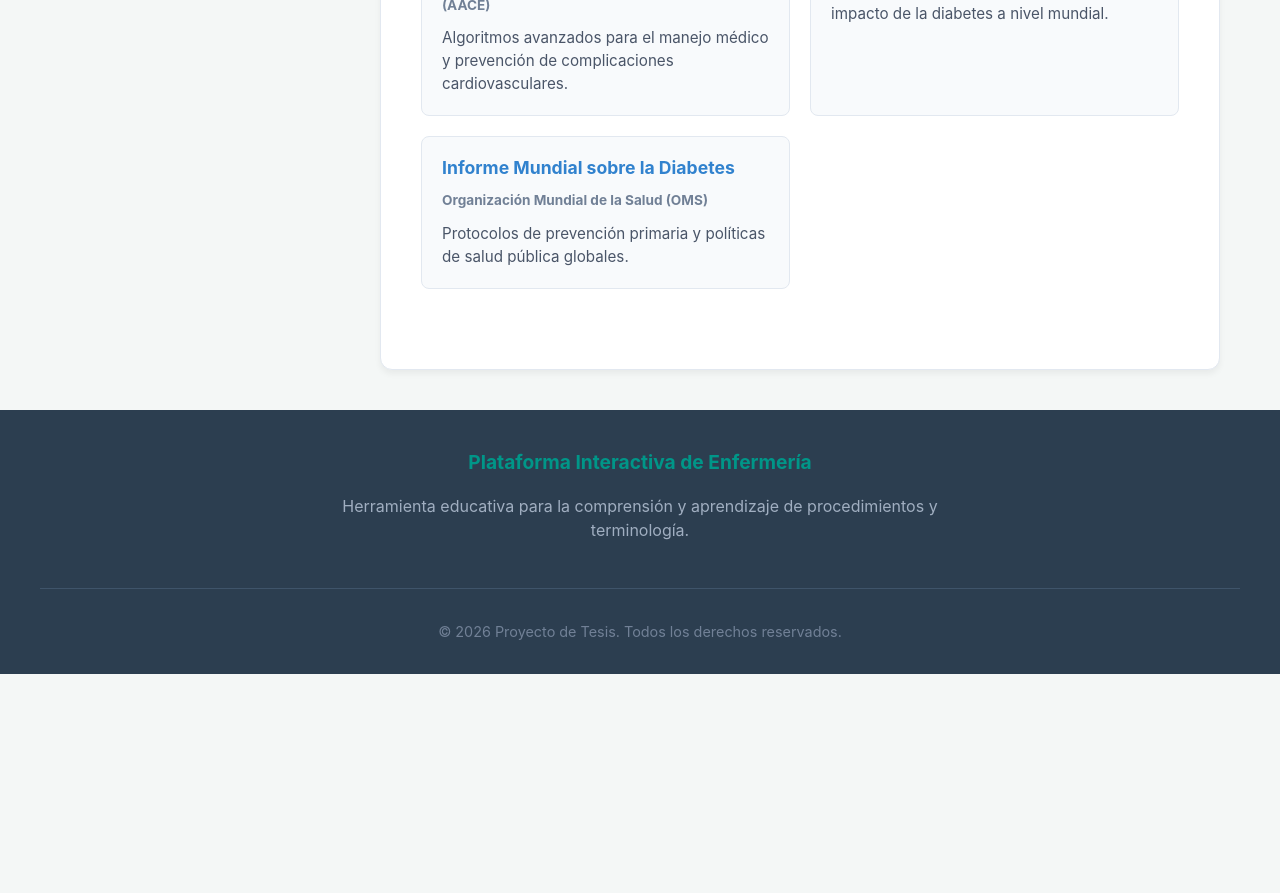
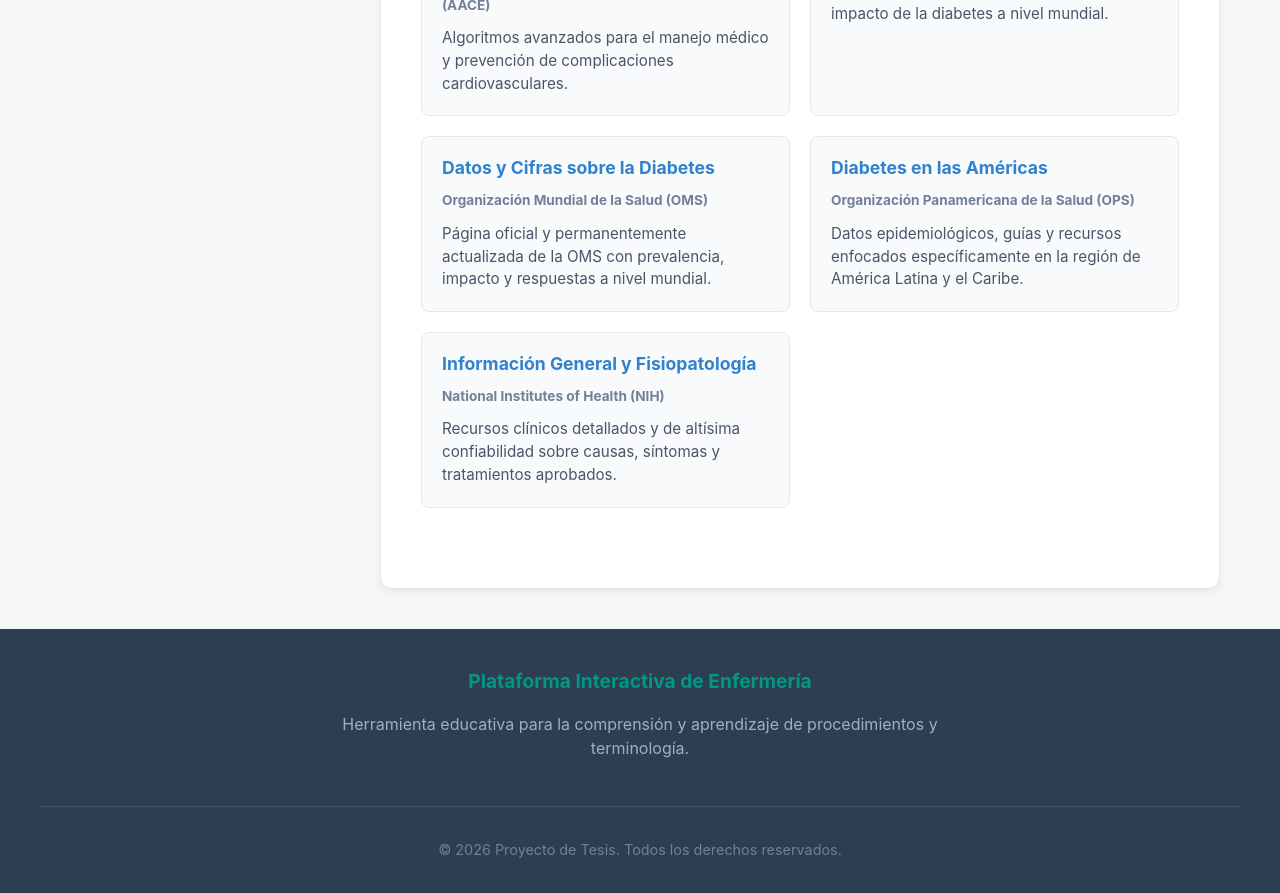
Before and after one commit to JandryHub/web-tesis-enfermeria, a Vue app: page /referencias in a window 1280 px wide. Shown: the part 4400-5293 px from the top of the page. Before the commit the page ends 5074 px from the top, so only its background shows below. Built offline with nearby package versions, Linux system fonts and the light colour scheme.

Commit message:
Corrige enlace roto de la OMS y añade referencias oficiales de la OPS y NIH

```diff
--- a/src/views/Referencias.vue
+++ b/src/views/Referencias.vue
@@ -136,7 +136,7 @@
         </ul>
       </section>
 
-      <!-- SECCIÓN 7: REFERENCIAS OFICIALES AMPLIADAS -->
+<!-- SECCIÓN 7: REFERENCIAS OFICIALES AMPLIADAS -->
       <section id="bibliografia" class="wiki-section ref-section">
         <h2>7. Referencias y Bibliografía Oficial</h2>
         <p>
@@ -168,10 +168,23 @@
             <p class="descripcion">Datos epidemiológicos y proyecciones del impacto de la diabetes a nivel mundial.</p>
           </a>
 
-          <a href="https://www.who.int/es/publications/i/item/9789241565257" target="_blank" class="link-card">
-            <h4>Informe Mundial sobre la Diabetes</h4>
+          <!-- AQUÍ ESTÁN LOS 3 ENLACES NUEVOS Y SEGUROS -->
+          <a href="https://www.who.int/es/news-room/fact-sheets/detail/diabetes" target="_blank" class="link-card">
+            <h4>Datos y Cifras sobre la Diabetes</h4>
             <p class="autor">Organización Mundial de la Salud (OMS)</p>
-            <p class="descripcion">Protocolos de prevención primaria y políticas de salud pública globales.</p>
+            <p class="descripcion">Página oficial y permanentemente actualizada de la OMS con prevalencia, impacto y respuestas a nivel mundial.</p>
+          </a>
+
+          <a href="https://www.paho.org/es/temas/diabetes" target="_blank" class="link-card">
+            <h4>Diabetes en las Américas</h4>
+            <p class="autor">Organización Panamericana de la Salud (OPS)</p>
+            <p class="descripcion">Datos epidemiológicos, guías y recursos enfocados específicamente en la región de América Latina y el Caribe.</p>
+          </a>
+
+          <a href="https://www.niddk.nih.gov/health-information/informacion-de-la-salud/diabetes/informacion-general/que-es" target="_blank" class="link-card">
+            <h4>Información General y Fisiopatología</h4>
+            <p class="autor">National Institutes of Health (NIH)</p>
+            <p class="descripcion">Recursos clínicos detallados y de altísima confiabilidad sobre causas, síntomas y tratamientos aprobados.</p>
           </a>
         </div>
       </section>
```
